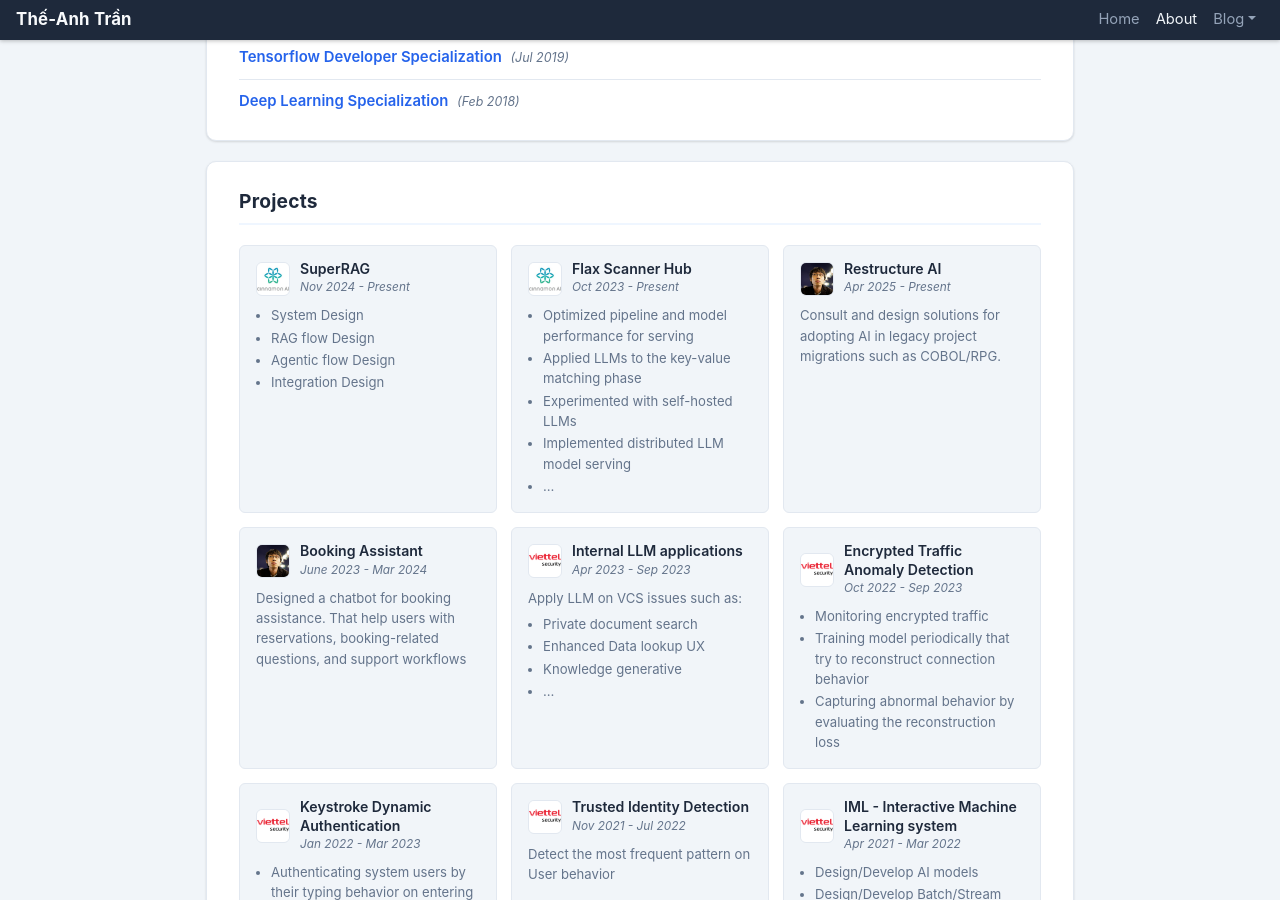
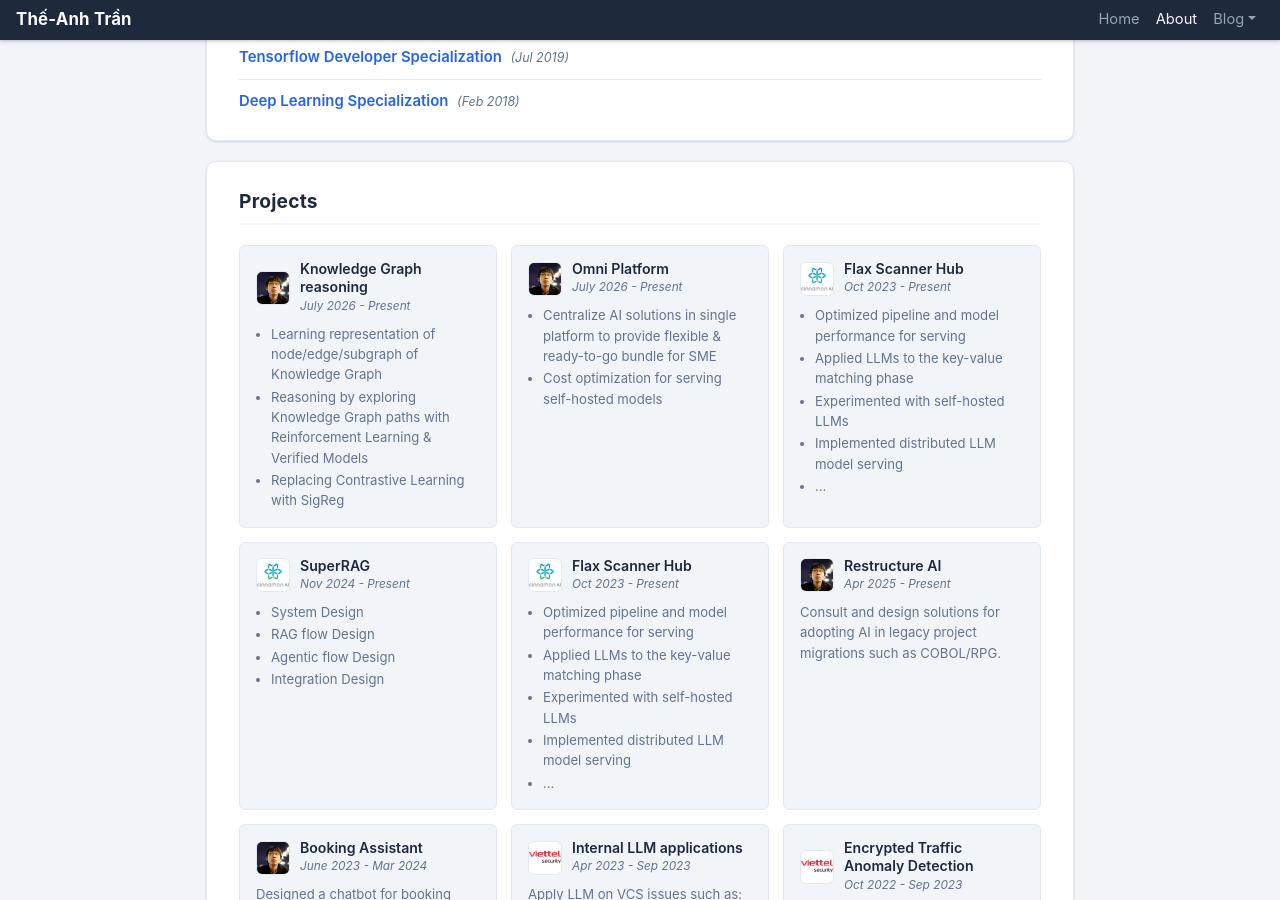
Before and after one commit to anhttmle/anhttmle.github.io, a Jekyll site: the page built from about.html, in a window 1280 px wide and 900 px high, scrolled down 2857 px. Built offline with Jekyll 4.4.1, drawn with Linux system fonts in a browser that asks for light colours.

Commit message:
Update profile.yml

```diff
--- a/_data/profile.yml
+++ b/_data/profile.yml
@@ -225,6 +225,31 @@ experiences:
           text: "Research and develop products using IBM XPages, a web framework based on JSF (JavaServer Faces)."
           children:
 projects:
+  - employer: "Myself"
+    name: "Knowledge Graph reasoning"
+    time: "July 2026 - Present"
+    logo: "/assets/profile/anhtt.jpg"
+    description: |
+      - Learning representation of node/edge/subgraph of Knowledge Graph
+      - Reasoning by exploring Knowledge Graph paths with Reinforcement Learning & Verified Models
+      - Replacing Contrastive Learning with SigReg
+  - employer: "Myself"
+    name: "Omni Platform"
+    time: "July 2026 - Present"
+    logo: "/assets/profile/anhtt.jpg"
+    description: |
+      - Centralize AI solutions in single platform to provide flexible & ready-to-go bundle for SME
+      - Cost optimization for serving self-hosted models
+  - employer: "Cinnamon AI"
+    name: "Flax Scanner Hub"
+    time: "Oct 2023 - Present"
+    logo: "/assets/profile/cinnamon.jpg"
+    description: |
+      - Optimized pipeline and model performance for serving
+      - Applied LLMs to the key-value matching phase
+      - Experimented with self-hosted LLMs
+      - Implemented distributed LLM model serving
+      - ...
   - employer: "Cinnamon AI"
     name: "SuperRAG"
     time: "Nov 2024 - Present"
```
